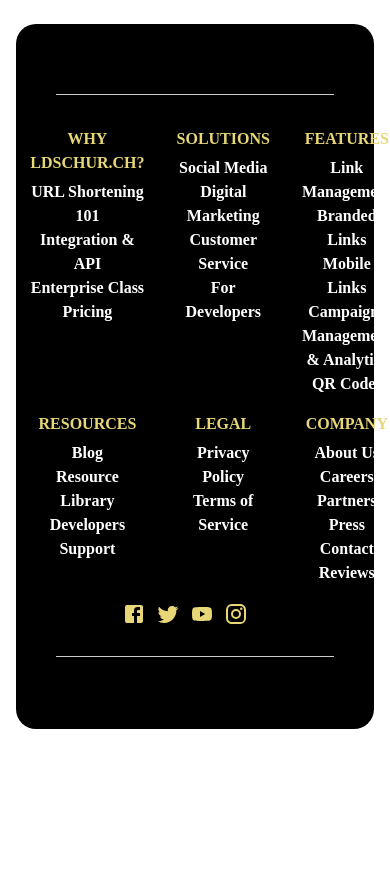
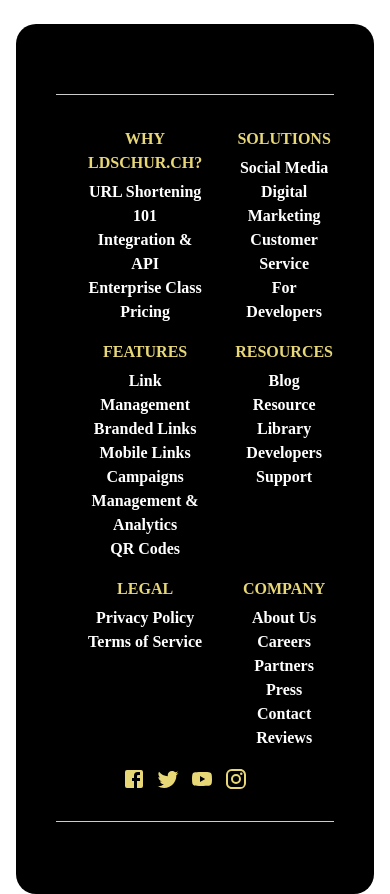
Before and after one commit to infiniteoo/LDSchur.ch, a React (Create React App) app in the folder client/: page /why in a window 390 px wide. Shown: the part 3220-4114 px from the top of the page. Before the commit the page ends 3949 px from the top, so only its background shows below. Built offline with nearby package versions, Linux system fonts and the light colour scheme; a web font is replaced by a local one.

Commit message:
changed button width on smaller screens

```diff
--- a/client/src/components/button/SearchButton.js
+++ b/client/src/components/button/SearchButton.js
@@ -17,6 +17,11 @@
     "&:hover": {
       backgroundColor: "#E7D777",
       color: "black",
+    },
+  },
+  "@media(max-width: 500px)": {
+    root: {
+      width: "300px",
     },
   },
 });
--- a/client/src/components/footer/Footer.js
+++ b/client/src/components/footer/Footer.js
@@ -64,6 +64,15 @@
     footerLists: {
       display: "grid",
       gridTemplateColumns: "1fr 1fr 1fr",
+      flexDirection: "column",
+      justifyContent: "center",
+      textAlign: "center",
+    },
+  },
+  "@media(max-width: 500px)": {
+    footerLists: {
+      display: "grid",
+      gridTemplateColumns: "1fr 1fr",
       flexDirection: "column",
       justifyContent: "center",
       textAlign: "center",
```
